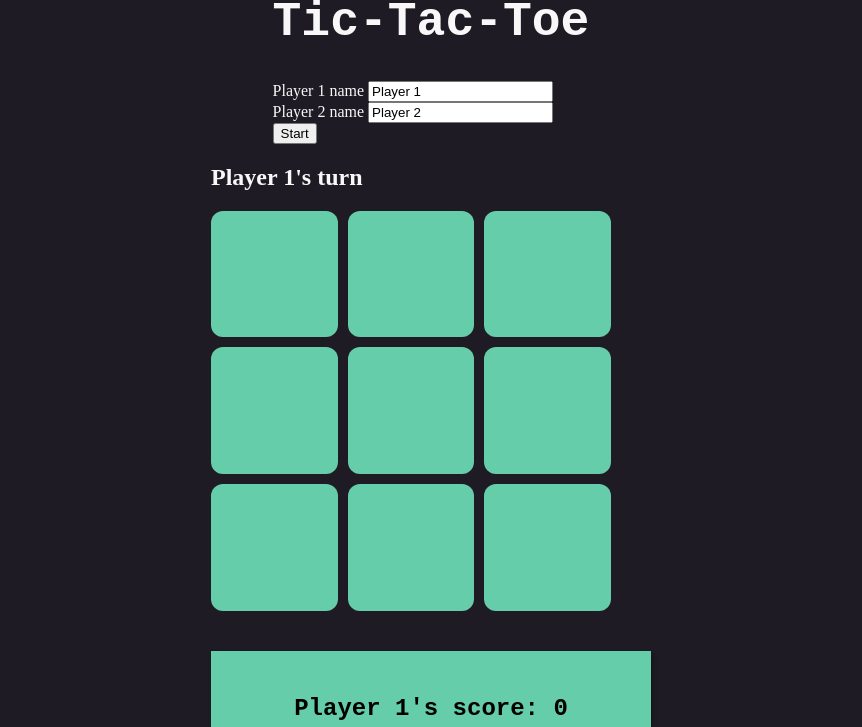
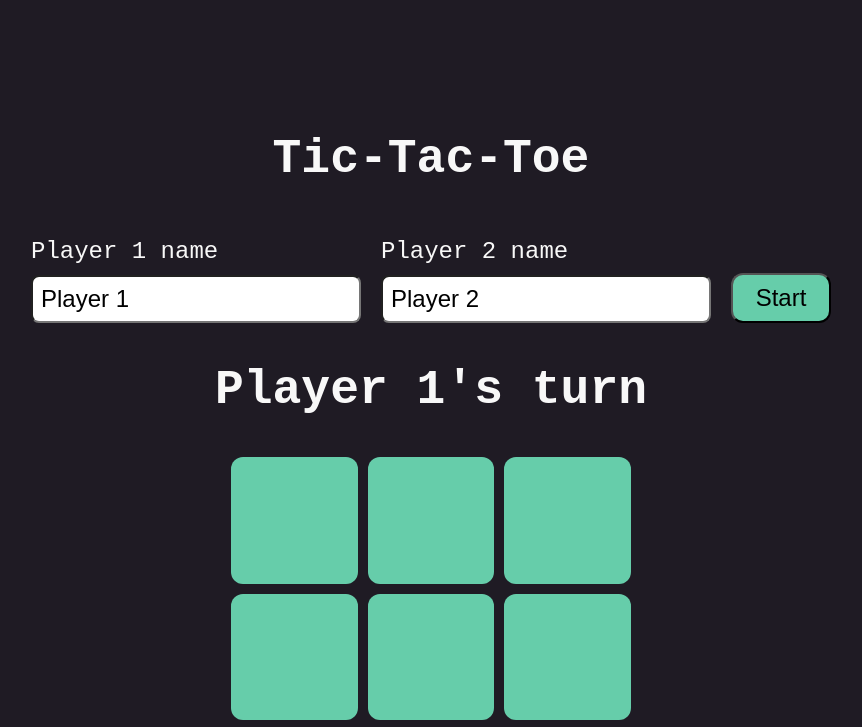
Before and after one commit to wishyrater/odin-tictactoe, a plain HTML site: page index.html in a window 1280 px wide. Both pictures are taken after a click on the button "Start". Shown: the top 727 px of the page, without its empty margins (209-1071 px from the left). Drawn offline with Linux system fonts and the light colour scheme.

Commit message:
Add reset button styling

```diff
--- a/styles.css
+++ b/styles.css
@@ -5,7 +5,6 @@ body {
 
     display: flex;
     flex-direction: column;
-    justify-content: center;
     align-items: center;
 
     background-color: #1f1b24;
@@ -14,7 +13,60 @@ body {
 
 h1 {
     font-size: 48px;
+    text-align: center;
     font-family: 'Courier New', Courier, monospace;
+}
+
+h2 {
+    font-size: 48px;
+    font-family: 'Courier New', Courier, monospace;
+}
+
+main {
+    display: grid;
+    justify-items: center;
+    visibility: hidden;
+}
+
+header {
+    display: grid;
+    margin-top: 100px;
+}
+
+label {
+    font-size: 24px;
+    font-family: 'Courier New', Courier, monospace;
+}
+
+input[type="text"] {
+    font-size: 24px;
+    padding: 8px;
+    border-radius: 8px;
+}
+
+form {
+    display: grid;
+    grid-auto-flow: column;
+    gap: 20px;
+}
+
+button[type="submit"] {
+    align-self: end;
+    height: 50px;
+    width: 100px;
+    border-radius: 12px;
+    background-color: mediumaquamarine;
+    font-size: 24px;
+}
+
+button[type="submit"]:hover {
+    cursor: pointer;
+}
+
+.input-item {
+    display: grid;
+    gap: 10px;
+    margin-top: 20px;
 }
 
 .game-container {
@@ -51,3 +103,16 @@ h1 {
     text-align: center;
     font-family: 'Courier New', Courier, monospace;
 }
+
+#reset-button {
+    margin-top: 40px;
+    font-size: 24px;
+    height: 50px;
+    width: 100px;
+    border-radius: 12px;
+    background-color: mediumaquamarine;
+}
+
+#reset-button:hover {
+    cursor: pointer;
+}
```
